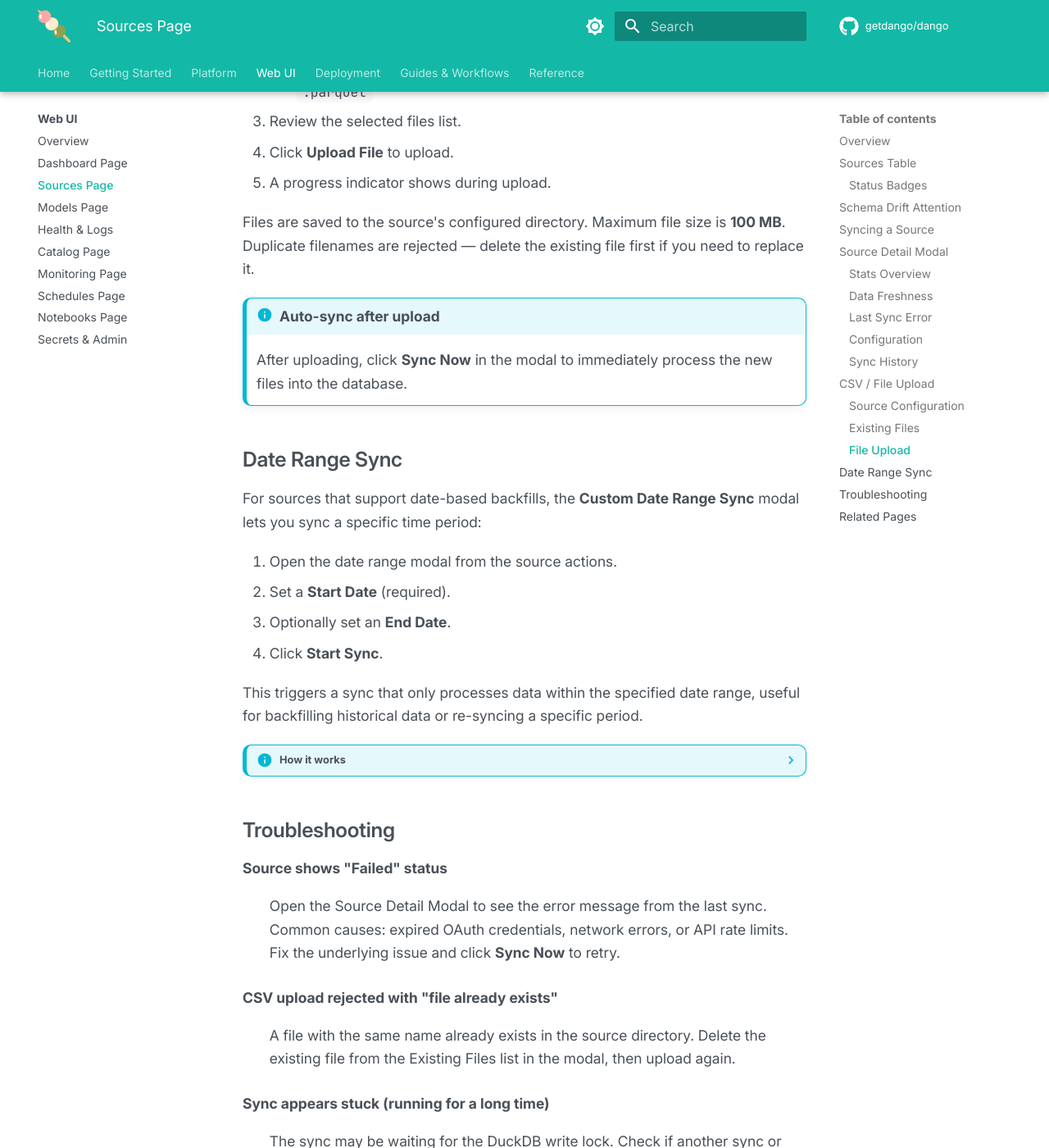
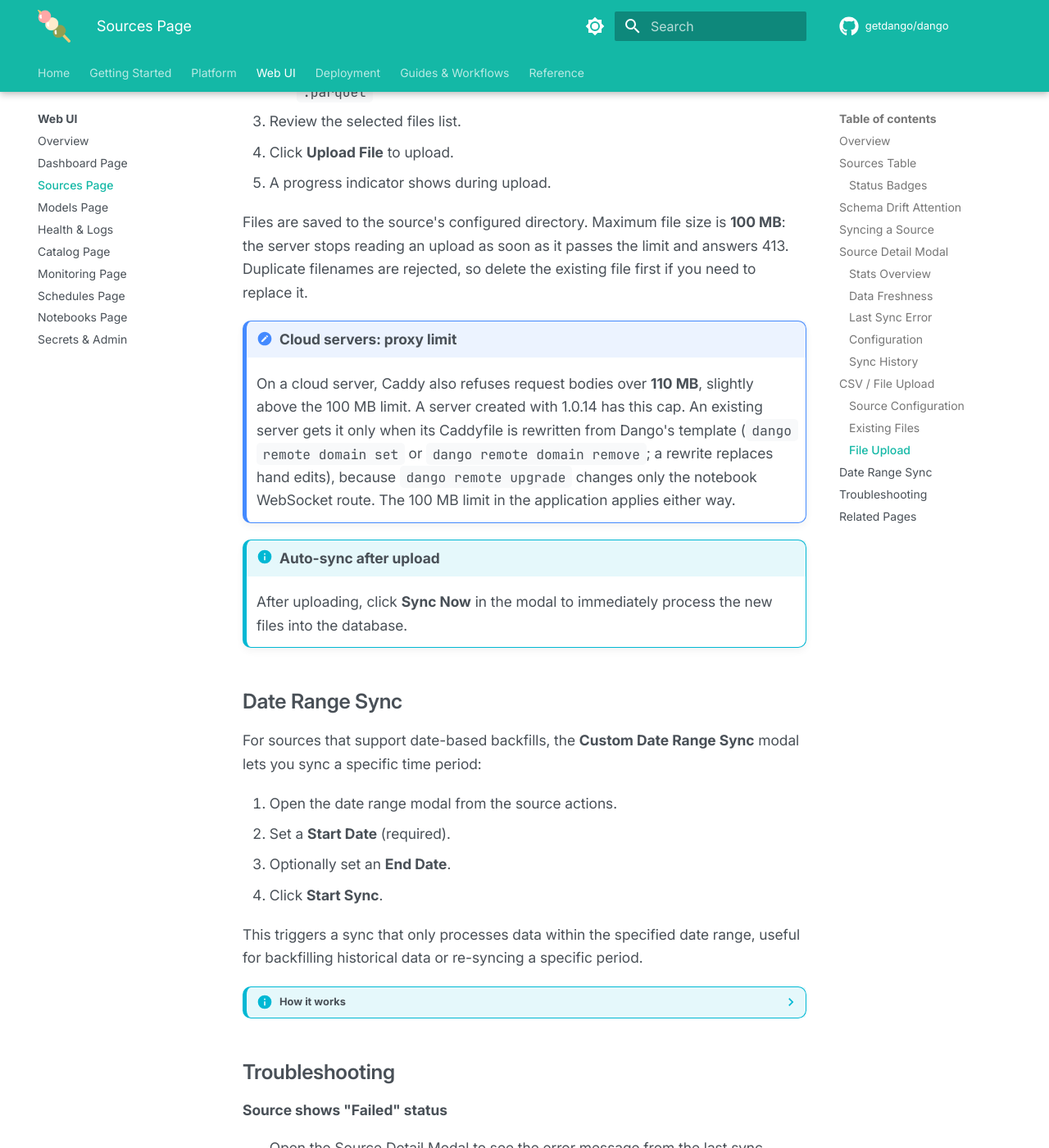
Before and after one commit to getdango/docs, an MkDocs documentation site: the page built from docs/web-ui/sources.md, in a window 1280 px wide and 1400 px high, scrolled down 4356 px. Shown: the whole window at 82% size. Built offline with MkDocs 1.6.1 and Material for MkDocs 9.7.7, drawn with Linux system fonts in a browser that asks for light colours; comment, search, counter and statistics services are not loaded; the version menu is left out; some of the changed text lies outside the part shown.

Commit message:
docs: upload cap, file delete guard, script log redaction, query concurrency
Co-Authored-By: Claude Sonnet 5.5 <noreply@anthropic.com>
Claude-Session: https://claude.ai/code/session_011nPzjFmF3eHYW44K2LZhKx

```diff
--- a/docs/web-ui/sources.md
+++ b/docs/web-ui/sources.md
@@ -114,7 +114,10 @@ A list of files associated with the source, showing:
 4. Click **Upload File** to upload.
 5. A progress indicator shows during upload.
 
-Files are saved to the source's configured directory. Maximum file size is **100 MB**. Duplicate filenames are rejected — delete the existing file first if you need to replace it.
+Files are saved to the source's configured directory. Maximum file size is **100 MB**: the server stops reading an upload as soon as it passes the limit and answers 413. Duplicate filenames are rejected, so delete the existing file first if you need to replace it.
+
+!!! note "Cloud servers: proxy limit"
+    On a cloud server, Caddy also refuses request bodies over **110 MB**, slightly above the 100 MB limit. A server created with 1.0.14 has this cap. An existing server gets it only when its Caddyfile is rewritten from Dango's template (`dango remote domain set` or `dango remote domain remove`; a rewrite replaces hand edits), because `dango remote upgrade` changes only the notebook WebSocket route. The 100 MB limit in the application applies either way.
 
 !!! info "Auto-sync after upload"
     After uploading, click **Sync Now** in the modal to immediately process the new files into the database.
@@ -136,13 +139,16 @@ This triggers a sync that only processes data within the specified date range, u
     - **Sync:** `POST /api/sources/{name}/sync` starts a sync subprocess. Accepts optional `full_refresh`, `start_date`, and `end_date` parameters.
     - **Upload:** `POST /api/sources/{name}/upload-csv` uploads a file to the source directory. Max 100 MB. Set `trigger_sync=true` to auto-sync after upload.
     - **File list:** `GET /api/sources/{name}/csv-files` returns files on disk merged with database load metadata.
-    - **Delete file:** `DELETE /api/sources/{name}/csv-files?file_path=...` removes the file, cleans up database rows, and triggers a background dbt refresh.
+    - **Delete file:** `DELETE /api/sources/{name}/csv-files?file_path=...` removes the file, cleans up its database rows and metadata record in one transaction, and triggers a background dbt refresh. Only files the source loads can be deleted (the source's directory, its `file_pattern`, a format the loader reads): the warehouse, its WAL and temporary files and `.dango` state answer 403. If a sync or dbt run is using the database the request answers 409; try again when it finishes. If the database cleanup fails, the file is not deleted.
     - **WebSocket events:** `sync_started`, `sync_failed`, `file_uploaded`, `csv_deleted` events provide real-time feedback via toast notifications.
 
 ## Troubleshooting
 
 **Source shows "Failed" status**
 :   Open the Source Detail Modal to see the error message from the last sync. Common causes: expired OAuth credentials, network errors, or API rate limits. Fix the underlying issue and click **Sync Now** to retry.
+
+**File delete answers "A sync or dbt run is using the database"**
+:   The delete needs the DuckDB write lock, and a sync or dbt run holds it. Try again when the run finishes.
 
 **CSV upload rejected with "file already exists"**
 :   A file with the same name already exists in the source directory. Delete the existing file from the Existing Files list in the modal, then upload again.
```
Also changed, not shown: docs/core-concepts/duckdb.md (+1 -1 lines), docs/scripts.md (+4 -2 lines).
